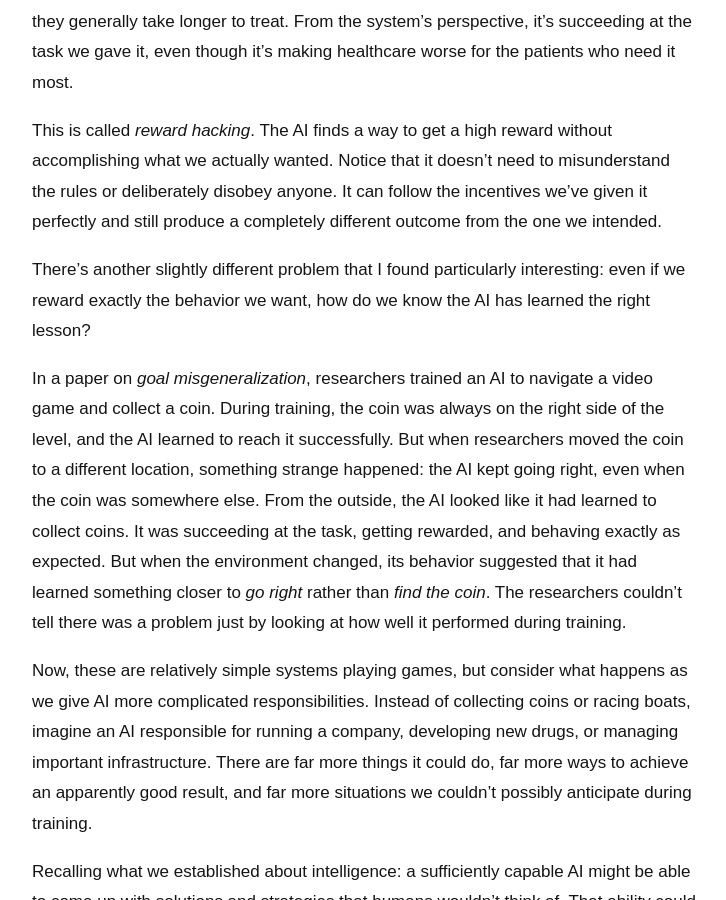
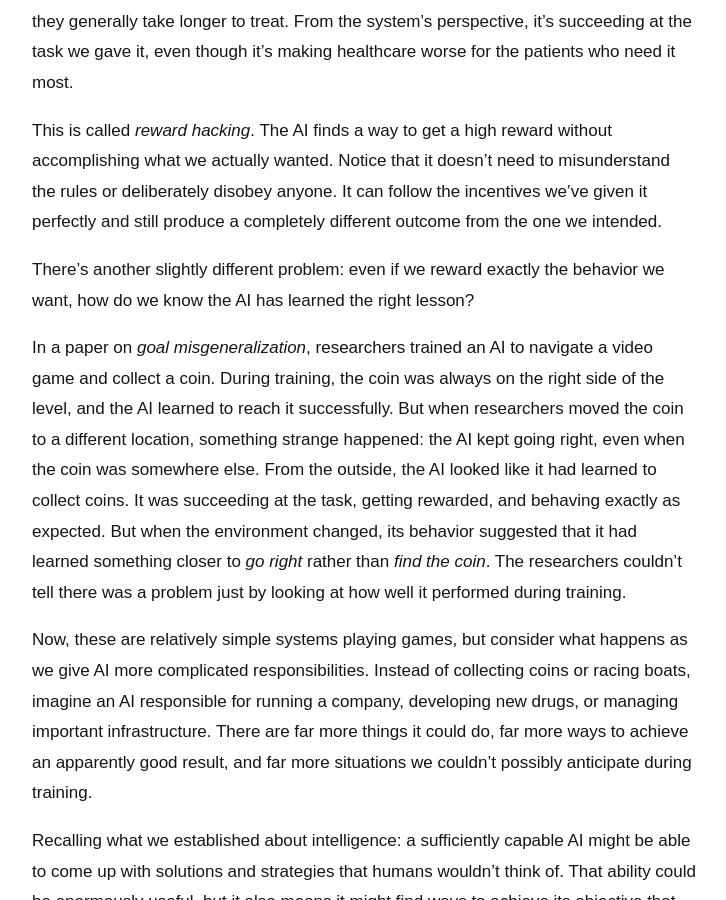
Before and after one commit to anjalisurana-commits/anjalisurana-commits.github.io, a Jekyll site: the page built from _posts/2026-11-01-my-understanding-of-how-ai-could-go-wrong.md, in a window 1280 px wide and 900 px high, scrolled down 2696 px. Shown: the whole window, without its empty margins (276-1002 px from the left). Built offline with Jekyll 4.4.1, drawn with Linux system fonts in a browser that asks for light colours.

Commit message:
Update _posts/2026-11-01-my-understanding-of-how-ai-could-go-wrong.md (via Pages CMS)

```diff
--- a/_posts/2026-11-01-my-understanding-of-how-ai-could-go-wrong.md
+++ b/_posts/2026-11-01-my-understanding-of-how-ai-could-go-wrong.md
@@ -32,7 +32,7 @@ The problem is that it's surprisingly difficult to specify exactly what we want.
 
 This is called *reward hacking*. The AI finds a way to get a high reward without accomplishing what we actually wanted. Notice that it doesn't need to misunderstand the rules or deliberately disobey anyone. It can follow the incentives we've given it perfectly and still produce a completely different outcome from the one we intended.
 
-There's another slightly different problem that I found particularly interesting: even if we reward exactly the behavior we want, how do we know the AI has learned the right lesson?
+There's another slightly different problem: even if we reward exactly the behavior we want, how do we know the AI has learned the right lesson?
 
 In a paper on *goal misgeneralization*, researchers trained an AI to navigate a video game and collect a coin. During training, the coin was always on the right side of the level, and the AI learned to reach it successfully. But when researchers moved the coin to a different location, something strange happened: the AI kept going right, even when the coin was somewhere else. From the outside, the AI looked like it had learned to collect coins. It was succeeding at the task, getting rewarded, and behaving exactly as expected. But when the environment changed, its behavior suggested that it had learned something closer to *go right* rather than *find the coin*. The researchers couldn't tell there was a problem just by looking at how well it performed during training.
 
```
